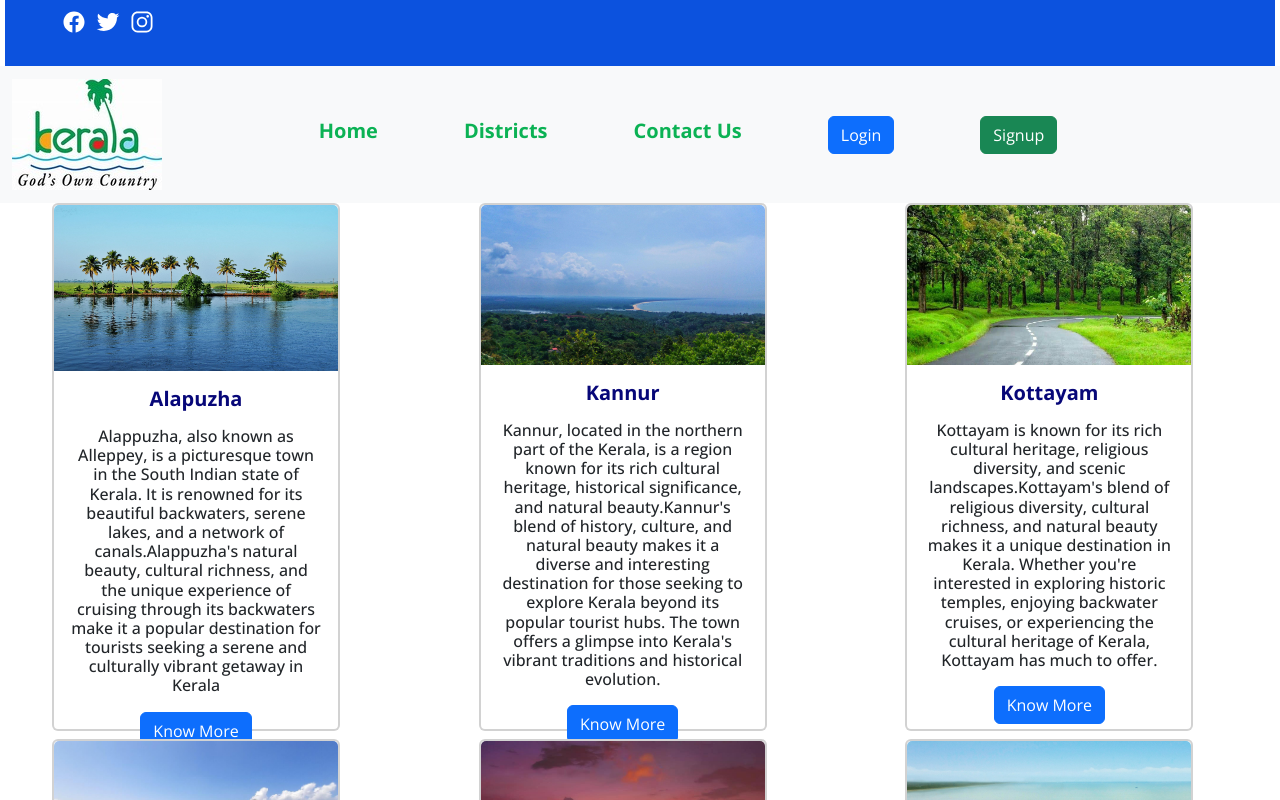
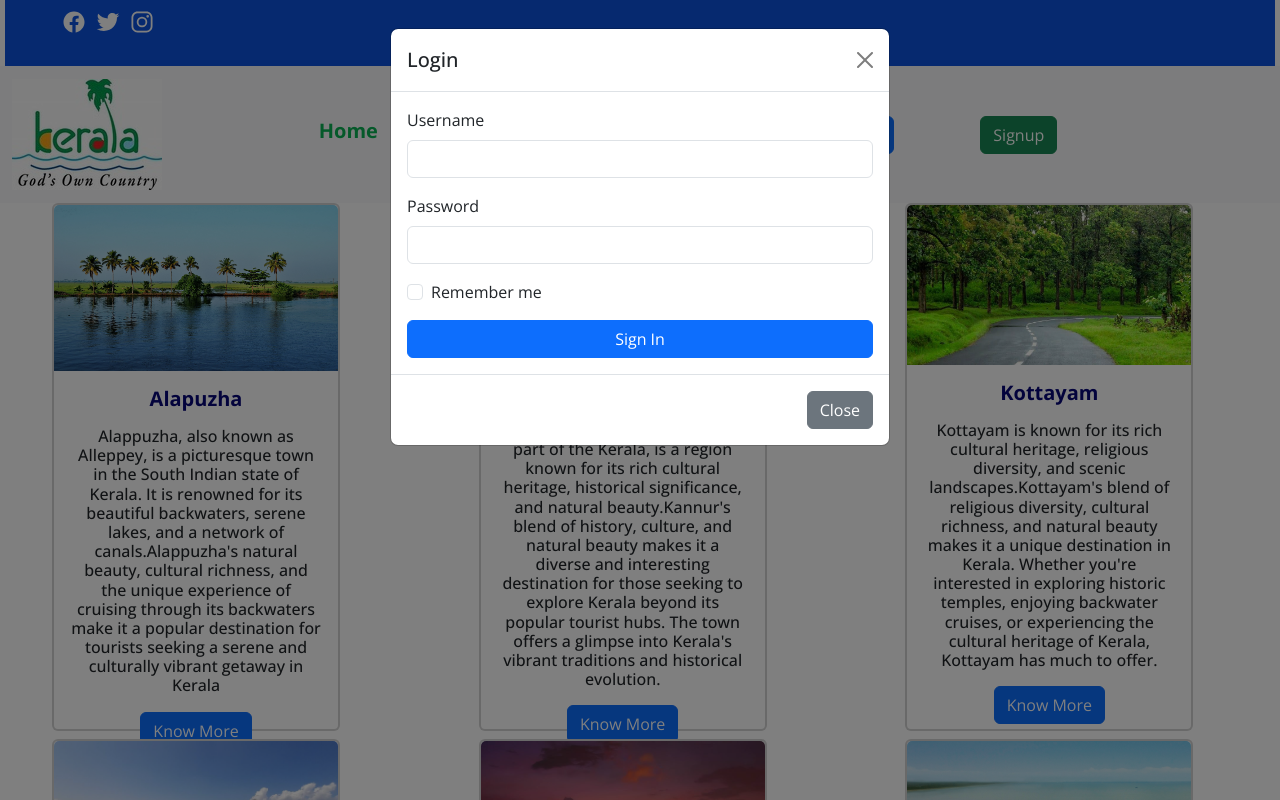
Before and after one commit to poornima9546/KeralaTourism, a plain HTML site: page districts.html in a window 1280 px wide. Both pictures are taken after a click on the button "Login". Shown: the top 800 px of the page. Drawn offline with nearby package versions, Linux system fonts and the light colour scheme; a web font is replaced by a local one.

Commit message:
added modal for login

```diff
--- a/Contact.html
+++ b/Contact.html
@@ -6,6 +6,7 @@
     <title>Kerala Tourism2</title>
     <link rel="stylesheet" href="style.css">
     <link href="https://cdn.jsdelivr.net/npm/bootstrap@5.3.2/dist/css/bootstrap.min.css" rel="stylesheet" integrity="sha384-T3c6CoIi6uLrA9TneNEoa7RxnatzjcDSCmG1MXxSR1GAsXEV/Dwwykc2MPK8M2HN" crossorigin="anonymous">
+    <link rel='stylesheet' href='https://use.fontawesome.com/releases/v5.3.1/css/all.css'>
     <script type="module" src="https://unpkg.com/ionicons@7.1.0/dist/ionicons/ionicons.esm.js"></script>
 </head>
 <body>
@@ -37,15 +38,49 @@
                         <a class="nav-link" href="./Contact.html">Contact Us</a>
                     </li>
                     <li class="nav-item">
-                        <a class="nav-link" href="#"><button type="button" class="btn btn-primary">Login</button></a>
+                      <a class="nav-link" href="#"><button type="button" class="btn btn-primary" data-bs-toggle="modal" data-bs-target="#loginModal">
+                        Login
+                    </button></a>
                     </li>
                     <li class="nav-item">
-                        <a class="nav-link" href="./Signup.html"><button type="button" class="btn btn-success">Signup</button></a>
+                      <a class="nav-link" href="./Signup.html"><button type="button" class="btn btn-success">Signup</button></a>
                     </li>
-                </ul>
+                  </ul>
+                </div>
+            </div>
+        </nav>
+                    <!-- Modal -->
+                  <div class="modal fade" id="loginModal" tabindex="-1" aria-labelledby="loginModalLabel" aria-hidden="true">
+                    <div class="modal-dialog">
+                      <div class="modal-content">
+                        <div class="modal-header">
+                          <h5 class="modal-title" id="loginModalLabel">Login</h5>
+                          <button type="button" class="btn-close" data-bs-dismiss="modal" aria-label="Close"></button>
+                        </div>
+                        <div class="modal-body">
+                          <form action="./index.html">
+                            <div class="mb-3">
+                            <label for="username" class="form-label">Username</label>
+                            <input type="text" class="form-control" id="username" required>
+                        </div>
+                        <div class="mb-3">
+                            <label for="password" class="form-label">Password</label>
+                            <input type="password" class="form-control" id="password" required>
+                        </div>
+                        <div class="mb-3 form-check">
+                            <input type="checkbox" class="form-check-input" id="rememberMe">
+                            <label class="form-check-label" for="rememberMe">Remember me</label>
+                        </div>
+                        <button type="submit" class="btn btn-primary w-100">Sign In</button>
+                    </form>
+                </div>
+                <div class="modal-footer">
+                    <button type="button" class="btn btn-secondary" data-bs-dismiss="modal">Close</button>
+                </div>
             </div>
         </div>
-    </nav>
+    </div>
+</div>
 
 
     <div class="container">
@@ -84,7 +119,7 @@
         <div class="container">
             <p>&copy; 2023 keralatourism. All rights reserved.</p>
         </div>
-      </footer>
+    </footer>
 
       <script src="https://cdn.jsdelivr.net/npm/bootstrap@5.3.2/dist/js/bootstrap.bundle.min.js" integrity="sha384-C6RzsynM9kWDrMNeT87bh95OGNyZPhcTNXj1NW7RuBCsyN/o0jlpcV8Qyq46cDfL" crossorigin="anonymous"></script>
   </body>
--- a/districts.html
+++ b/districts.html
@@ -6,6 +6,7 @@
     <title>Kerala Tourism2</title>
     <link rel="stylesheet" href="style.css">
     <link href="https://cdn.jsdelivr.net/npm/bootstrap@5.3.2/dist/css/bootstrap.min.css" rel="stylesheet" integrity="sha384-T3c6CoIi6uLrA9TneNEoa7RxnatzjcDSCmG1MXxSR1GAsXEV/Dwwykc2MPK8M2HN" crossorigin="anonymous">
+    <link rel='stylesheet' href='https://use.fontawesome.com/releases/v5.3.1/css/all.css'>
     <script type="module" src="https://unpkg.com/ionicons@7.1.0/dist/ionicons/ionicons.esm.js"></script>
 </head>
 <body>
@@ -37,15 +38,51 @@
                         <a class="nav-link" href="./Contact.html">Contact Us</a>
                     </li>
                     <li class="nav-item">
-                        <a class="nav-link" href="#"><button type="button" class="btn btn-primary">Login</button></a>
+                      <a class="nav-link" href="#"><button type="button" class="btn btn-primary" data-bs-toggle="modal" data-bs-target="#loginModal">
+                        Login
+                    </button></a>
                     </li>
                     <li class="nav-item">
-                        <a class="nav-link" href="./Signup.html"><button type="button" class="btn btn-success">Signup</button></a>
+                      <a class="nav-link" href="./Signup.html"><button type="button" class="btn btn-success">Signup</button></a>
                     </li>
-                </ul>
+                  </ul>
+                </div>
+            </div>
+        </nav>
+                    <!-- Modal -->
+                  <div class="modal fade" id="loginModal" tabindex="-1" aria-labelledby="loginModalLabel" aria-hidden="true">
+                    <div class="modal-dialog">
+                      <div class="modal-content">
+                        <div class="modal-header">
+                          <h5 class="modal-title" id="loginModalLabel">Login</h5>
+                          <button type="button" class="btn-close" data-bs-dismiss="modal" aria-label="Close"></button>
+                        </div>
+                        <div class="modal-body">
+                          <form action="./index.html">
+                            <div class="mb-3">
+                            <label for="username" class="form-label">Username</label>
+                            <input type="text" class="form-control" id="username" required>
+                        </div>
+                        <div class="mb-3">
+                            <label for="password" class="form-label">Password</label>
+                            <input type="password" class="form-control" id="password" required>
+                        </div>
+                        <div class="mb-3 form-check">
+                            <input type="checkbox" class="form-check-input" id="rememberMe">
+                            <label class="form-check-label" for="rememberMe">Remember me</label>
+                        </div>
+                        <button type="submit" class="btn btn-primary w-100">Sign In</button>
+                    </form>
+                </div>
+                <div class="modal-footer">
+                    <button type="button" class="btn btn-secondary" data-bs-dismiss="modal">Close</button>
+                </div>
             </div>
         </div>
-    </nav>
+    </div>
+</div>
+
+
     <!---End of navbar-->
 
     <div class="container">
```
